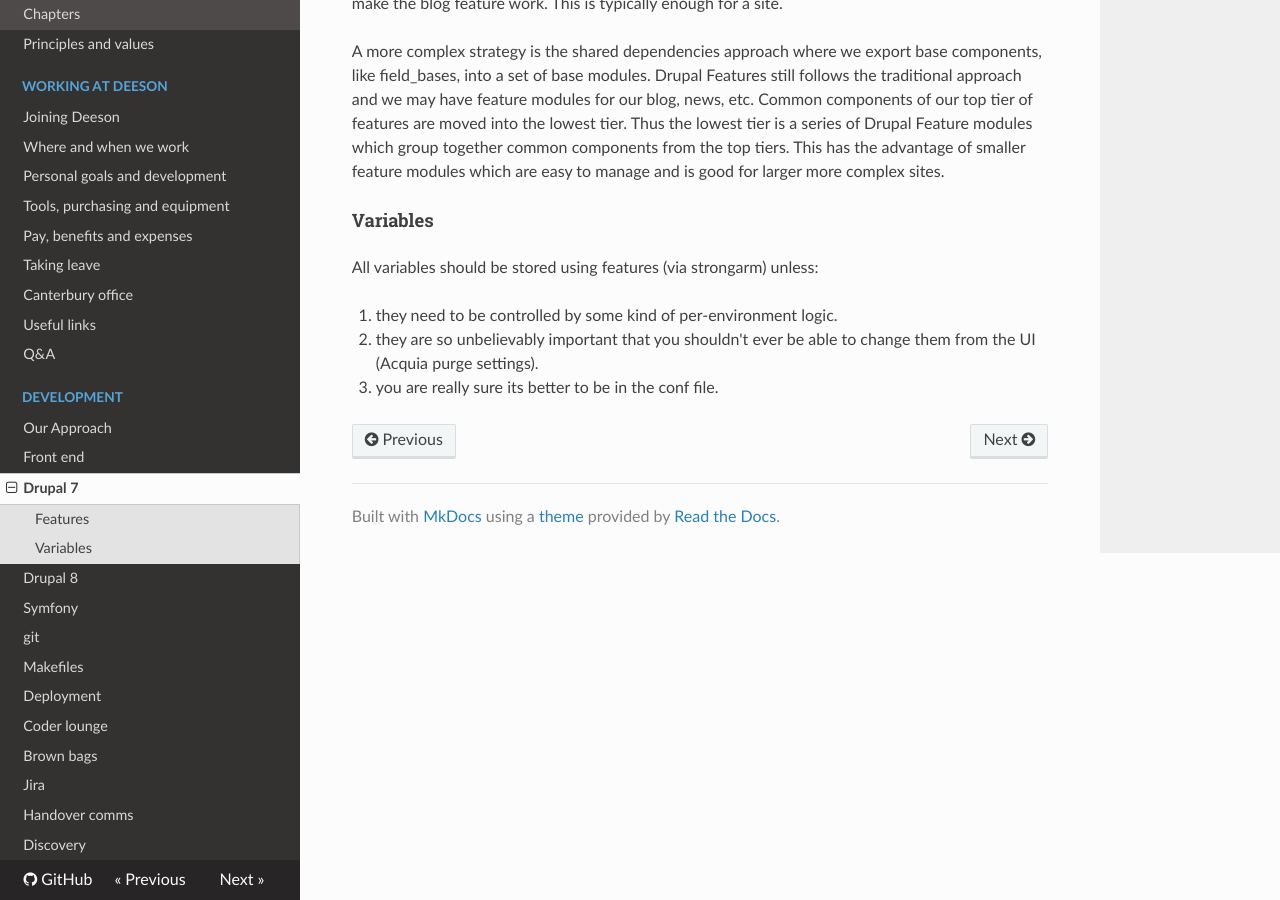
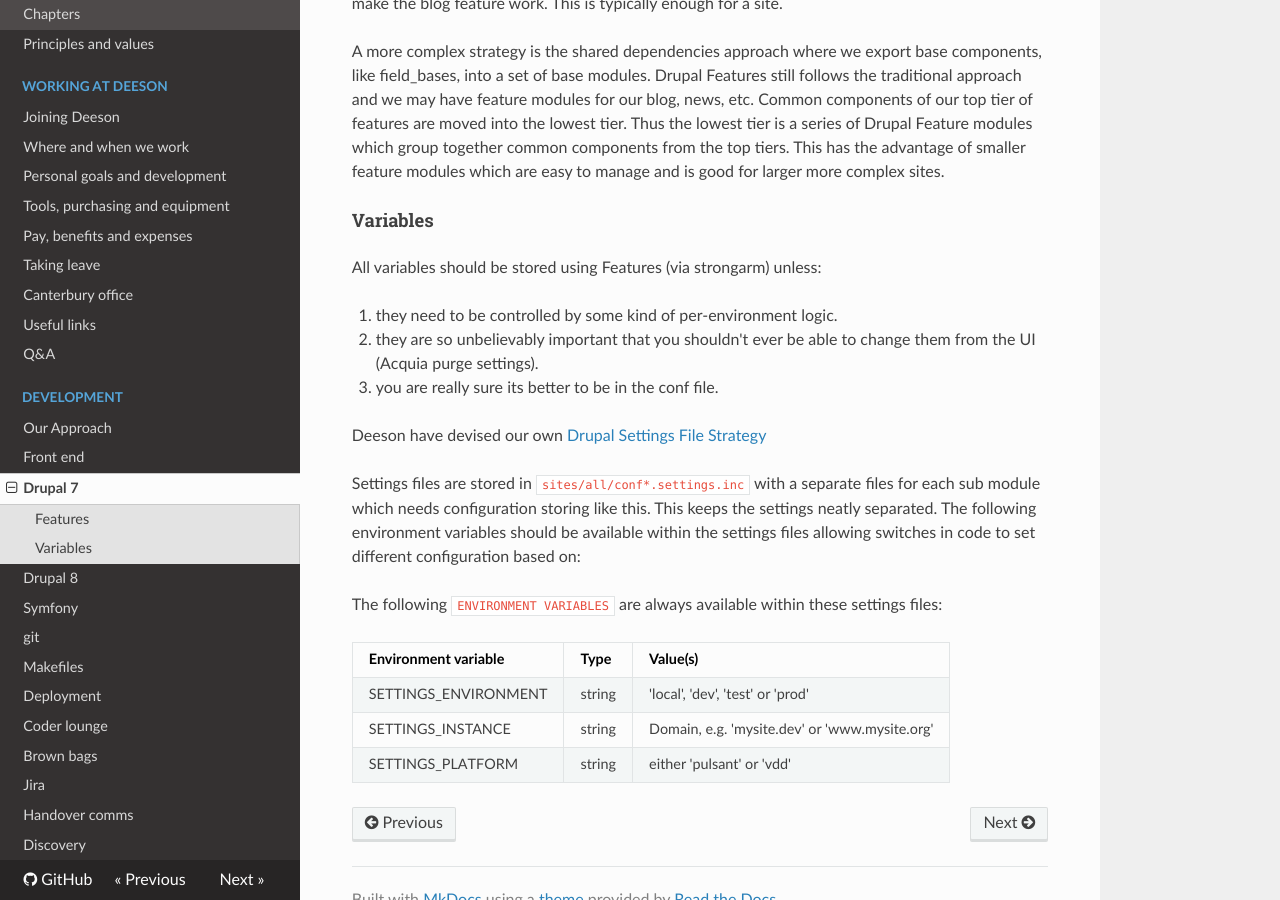
Before and after one commit to teamdeeson/codex, an MkDocs documentation site: the page built from docs/development/drupal7.md, in a window 1280 px wide and 900 px high, scrolled down 500 px. Built offline with MkDocs 1.6.1, drawn with Linux system fonts in a browser that asks for light colours; nearby versions of some CDN libraries; old or Windows-style settings are respelled for this version of MkDocs.

Commit message:
settings file strategy

```diff
--- a/docs/development/drupal7.md
+++ b/docs/development/drupal7.md
@@ -21,8 +21,22 @@ smaller feature modules which are easy to manage and is good for larger more com
 
 #### Variables
 
-All variables should be stored using features (via strongarm) unless:
+All variables should be stored using Features (via strongarm) unless:
 
 1. they need to be controlled by some kind of per-environment logic.
 2. they are so unbelievably important that you shouldn't ever be able to change them from the UI (Acquia purge settings).
 3. you are really sure its better to be in the conf file.
+
+Deeson have devised our own [Drupal Settings File Strategy](https://www.deeson.co.uk/labs/site-configuration-strategy-or-how-manage-your-settingsphp-files)
+
+Settings files are stored in `sites/all/conf*.settings.inc` with a separate files for each sub module which needs
+configuration storing like this. This keeps the settings neatly separated.  The following environment variables should
+be available within the settings files allowing switches in code to set different configuration based on:
+
+The following `ENVIRONMENT VARIABLES` are always available within these settings files:
+
+| Environment variable | Type       | Value(s)                                      |
+|----------------------|------------|-----------------------------------------------|
+| SETTINGS_ENVIRONMENT | string     | 'local', 'dev', 'test' or 'prod'              |
+| SETTINGS_INSTANCE    | string     | Domain, e.g. 'mysite.dev' or 'www.mysite.org' |
+| SETTINGS_PLATFORM    | string     | either 'pulsant' or 'vdd'                     |
```
